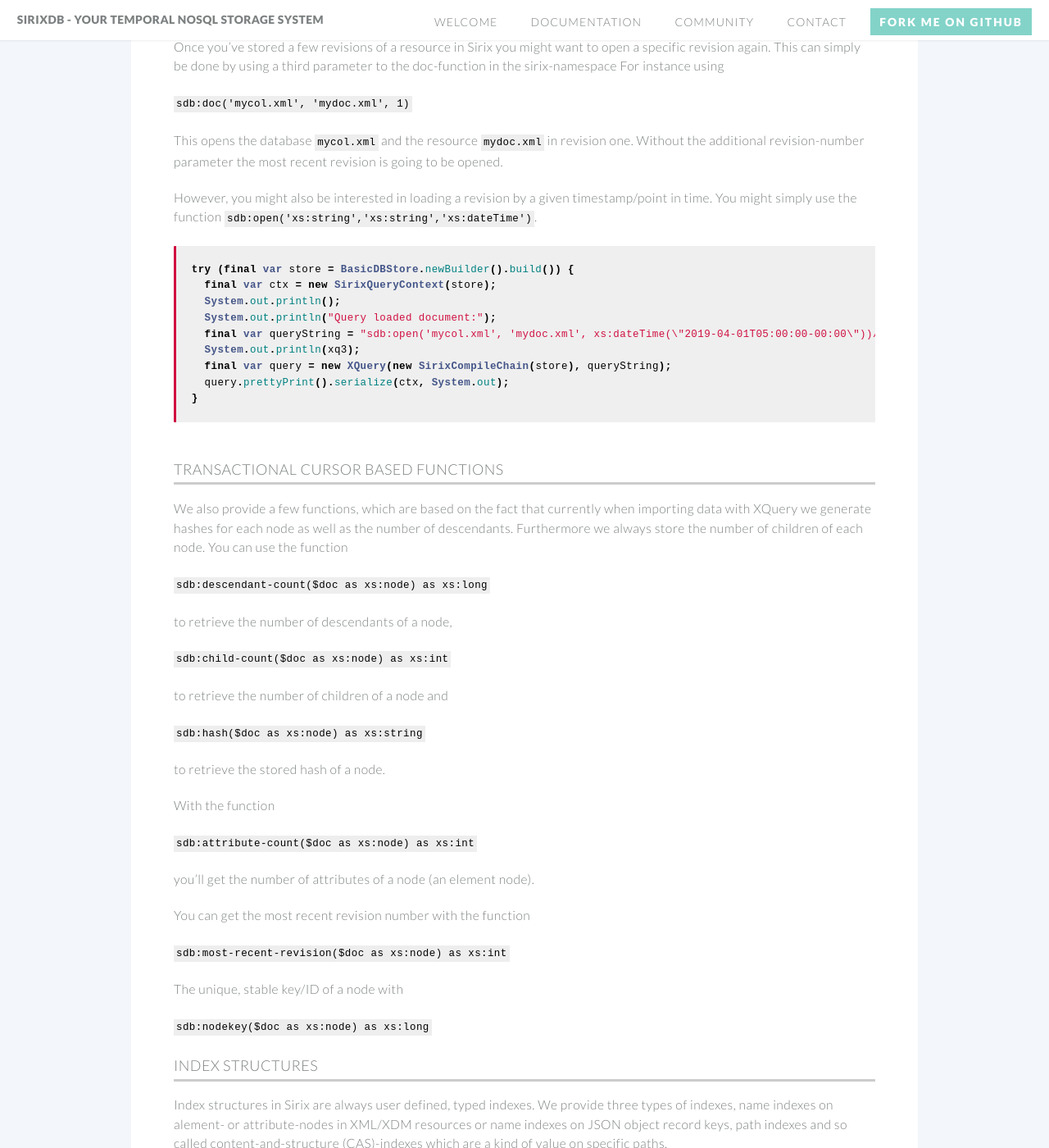
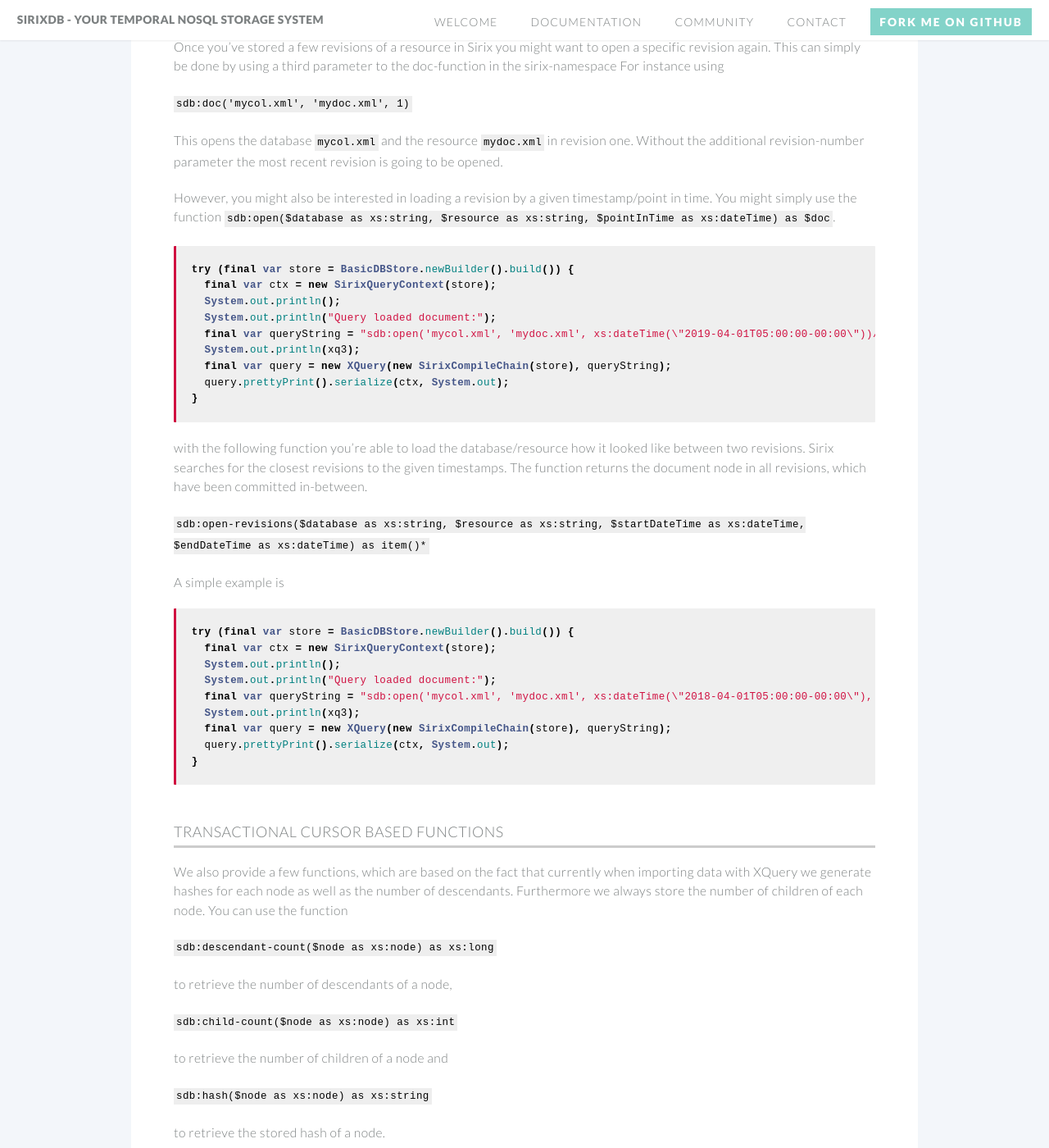
Before and after one commit to sirixdb/sirixdb.github.io, a Jekyll site: the page built from xml-xquery-api.md, in a window 1280 px wide and 1400 px high, scrolled down 4291 px. Shown: the whole window at 82% size. Built offline with Jekyll 4.4.1, drawn with Linux system fonts in a browser that asks for light colours; our own code applies the rules of GitHub Pages for plain Markdown files; some of the changed text lies outside the part shown.

Commit message:
Update xml-xquery-api.md

````diff
--- a/xml-xquery-api.md
+++ b/xml-xquery-api.md
@@ -170,7 +170,7 @@
 
 This opens the database `mycol.xml` and the resource `mydoc.xml` in revision one. Without the additional revision-number parameter the most recent revision is going to be opened.
 
-However, you might also be interested in loading a revision by a given timestamp/point in time. You might simply use the function `sdb:open('xs:string','xs:string','xs:dateTime')`.
+However, you might also be interested in loading a revision by a given timestamp/point in time. You might simply use the function `sdb:open($database as xs:string, $resource as xs:string, $pointInTime as xs:dateTime) as $doc`.
 
 ```java
 try (final var store = BasicDBStore.newBuilder().build()) {
@@ -184,36 +184,56 @@
 }
 ```
 
+with the following function you're able to load the database/resource how it looked like between two revisions. Sirix searches for the closest revisions to the given timestamps. The function returns the document node in all revisions, which have been committed in-between.
+
+`sdb:open-revisions($database as xs:string, $resource as xs:string, $startDateTime as xs:dateTime, $endDateTime as xs:dateTime) as item()*`
+
+A simple example is
+
+```java
+try (final var store = BasicDBStore.newBuilder().build()) {
+  final var ctx = new SirixQueryContext(store);
+  System.out.println();
+  System.out.println("Query loaded document:");
+  final var queryString = "sdb:open('mycol.xml', 'mydoc.xml', xs:dateTime(\"2018-04-01T05:00:00-00:00\"), xs:dateTime(\"2019-04-01T05:00:00-00:00\"))/log";
+  System.out.println(xq3);
+  final var query = new XQuery(new SirixCompileChain(store), queryString);
+  query.prettyPrint().serialize(ctx, System.out);
+}
+```
+
 ### Transactional cursor based functions
 We also provide a few functions, which are based on the fact that currently when importing data with XQuery we generate hashes for each node as well as the number of descendants. Furthermore we always store the number of children of each node. You can use the function
 
-`sdb:descendant-count($doc as xs:node) as xs:long`
+`sdb:descendant-count($node as xs:node) as xs:long`
 
 to retrieve the number of descendants of a node,
 
-`sdb:child-count($doc as xs:node) as xs:int`
+`sdb:child-count($node as xs:node) as xs:int`
 
 to retrieve the number of children of a node and
 
-`sdb:hash($doc as xs:node) as xs:string`
+`sdb:hash($node as xs:node) as xs:string`
 
 to retrieve the stored hash of a node.
 
 With the function
 
-`sdb:attribute-count($doc as xs:node) as xs:int`
+`sdb:attribute-count($node as xs:node) as xs:int`
 
 you'll get the number of attributes of a node (an element node).
 
 You can get the most recent revision number with the function
 
-`sdb:most-recent-revision($doc as xs:node) as xs:int`
+`sdb:most-recent-revision($node as xs:node) as xs:int`
 
 The unique, stable key/ID of a node with
 
-`sdb:nodekey($doc as xs:node) as xs:long`
+`sdb:nodekey($node as xs:node) as xs:long`
 
+To commit a transaction if no auto-commit is enabled
 
+`sdb:commit($node as xs:node) as xs:node`
 
 ### Index structures
 Index structures in Sirix are always user defined, typed indexes. We provide three types of indexes, name indexes on alement- or attribute-nodes in XML/XDM resources or name indexes on JSON object record keys, path indexes and so called content-and-structure (CAS)-indexes which are a kind of value on specific paths.
````
